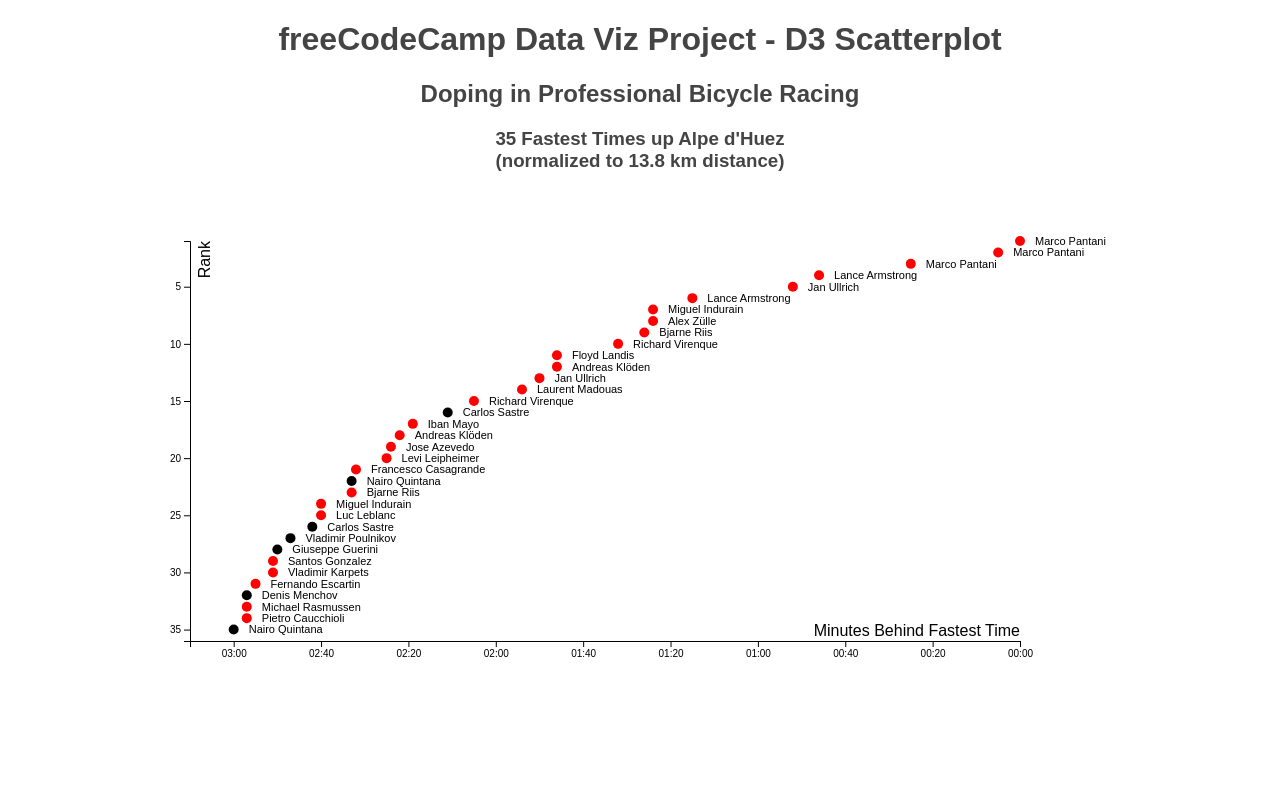
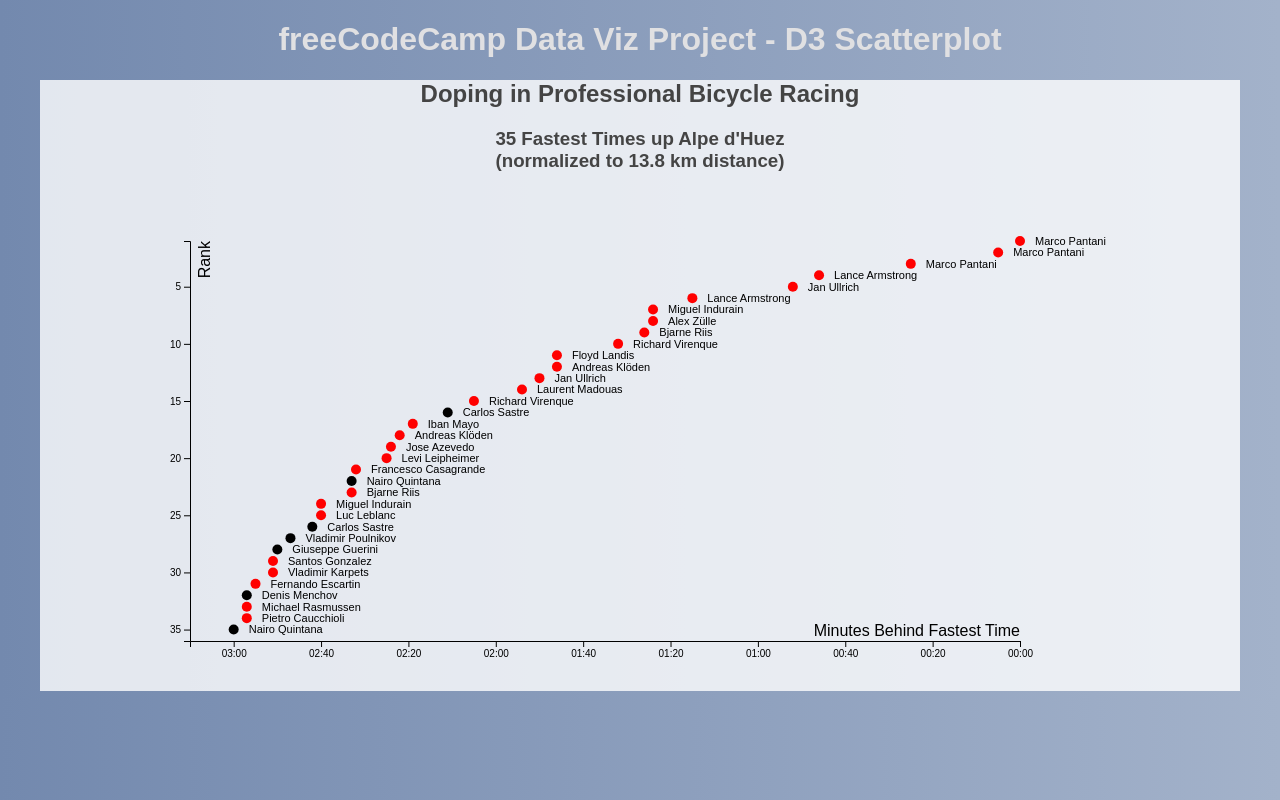
Before and after one commit to kevcomedia/d3-scatterplot, a website built with webpack: page src/index.html in a window 1280 px wide. Built offline with nearby package versions, Linux system fonts and the light colour scheme.

Commit message:
Add colors to page
The body gets a bluish gradient for background.

I reduced the container's width. I also reduced the chart div's, so I
can freely change the container's width without affecting the tooltip's
position.

```diff
--- a/src/styles/styles.scss
+++ b/src/styles/styles.scss
@@ -1,4 +1,8 @@
+$bodyBackground: #7389ae;
+
 body {
+  background: $bodyBackground;
+  background: linear-gradient(90deg, $bodyBackground, lighten($bodyBackground, 15%));
   color: #444;
   font-family: sans-serif;
 }
@@ -9,8 +13,20 @@ h3 {
   text-align: center;
 }
 
+h1 {
+  color: #e0e0e2;
+}
+
+.container {
+  background-color: rgba(255,255,255,.8);
+  margin: auto;
+  width: 1200px;
+}
+
 .chart {
+  margin: auto;
   position: relative;
+  width: 1200px;
 }
 
 #chart {
@@ -30,7 +46,7 @@ h3 {
   padding: 10px;
 
   position: absolute;
-  left: 250px;
+  left: 200px;
   top: 0;
 
   &-isActive {
```
